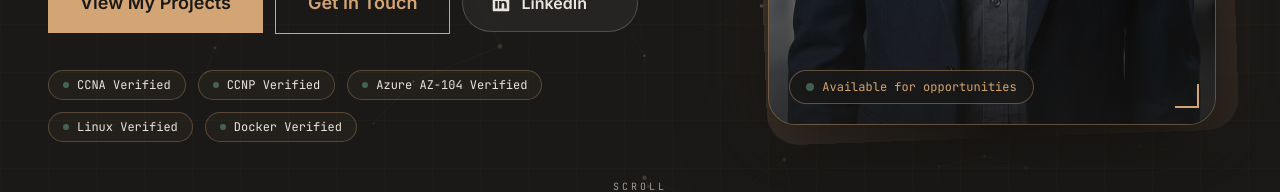
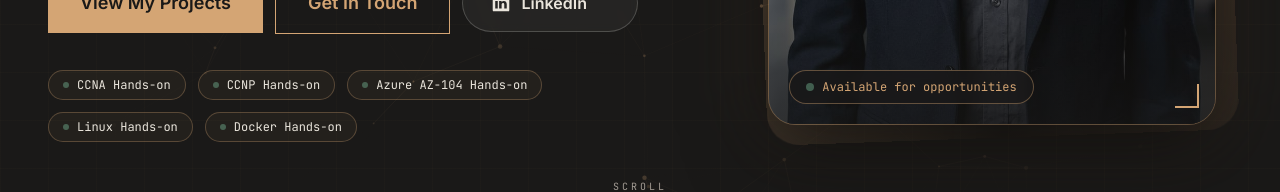
Before and after one commit to mohammed-goraney/my-portfolio, a React (Vite) app: page / in a window 1280 px wide. Shown: the part 712-904 px from the top of the page. Built offline with nearby package versions, Linux system fonts and the light colour scheme; a web font is replaced by a local one.

Commit message:
replace misleading verified hero label

```diff
--- a/src/i18n/index.tsx
+++ b/src/i18n/index.tsx
@@ -250,7 +250,7 @@ export const en: Dictionary = {
   heroCtaProjects: 'View My Projects',
   heroCtaContact: 'Get In Touch',
   heroLinkedIn: 'LinkedIn',
-  heroVerified: 'Verified',
+  heroVerified: 'Hands-on',
   heroAvailable: 'Available for opportunities',
   heroScroll: 'Scroll',
 
@@ -477,7 +477,7 @@ export const ar: Dictionary = {
   heroCtaProjects: 'شاهد مشاريعي',
   heroCtaContact: 'تواصل معي',
   heroLinkedIn: 'لينكدإن',
-  heroVerified: 'موثقة',
+  heroVerified: 'ممارسة عملية',
   heroAvailable: 'متاح للفرص الوظيفية',
   heroTargetRoles:
     'متاح لفرص Junior وEntry-level في هندسة الشبكات، عمليات NOC، دعم السحابة، إدارة Linux، وDevOps.',
```
